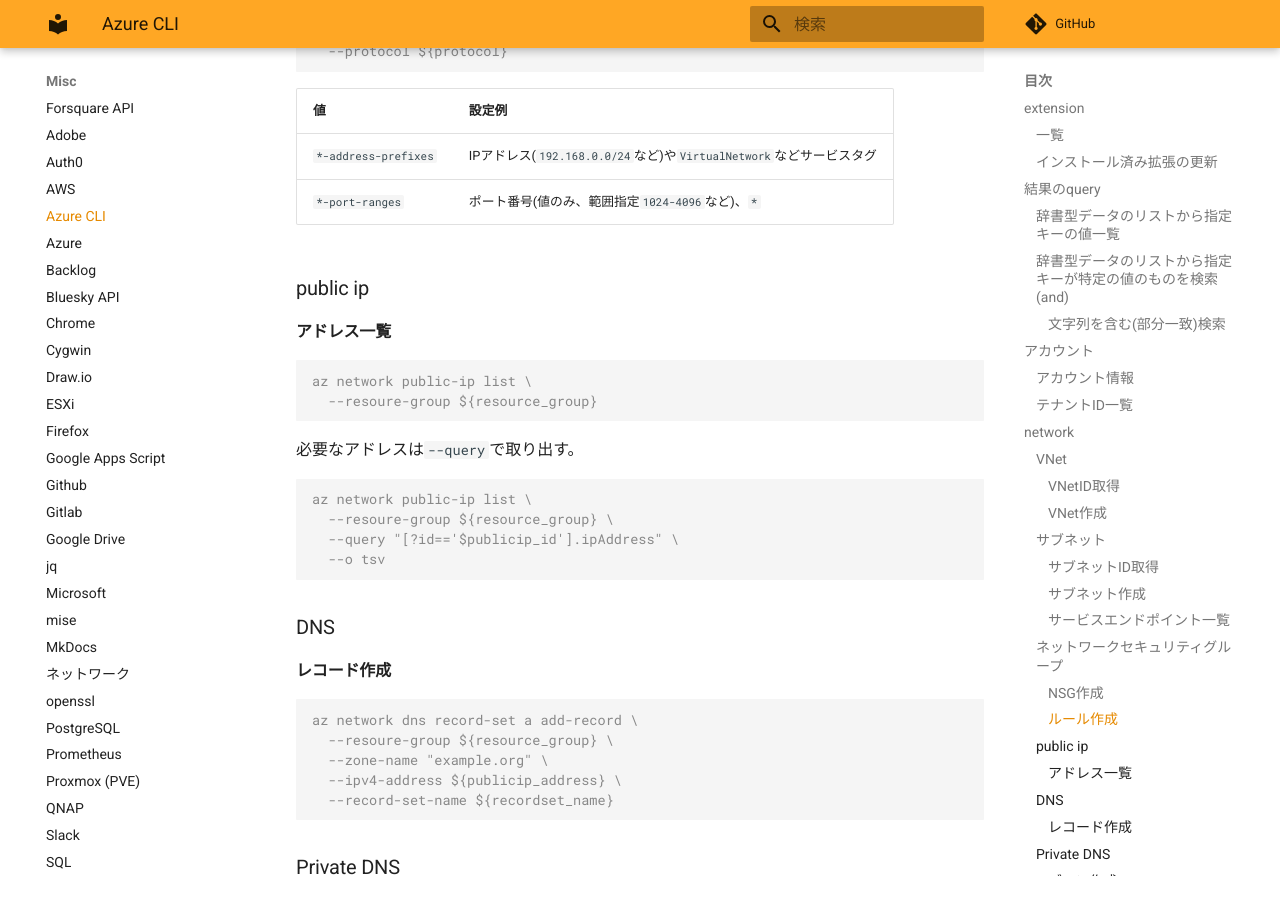
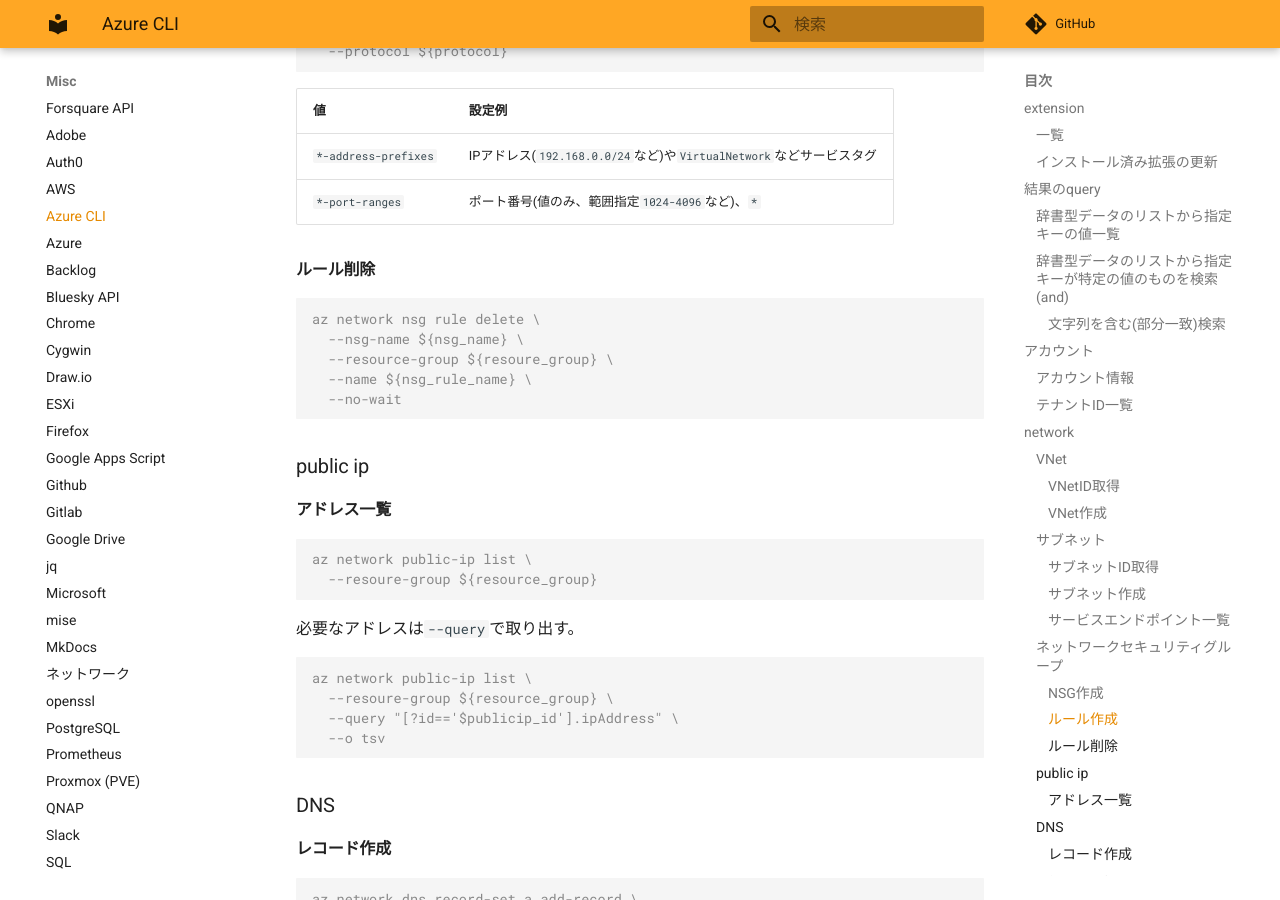
Before and after one commit to zaki-lknr/docs, an MkDocs documentation site: the page built from docs/Misc/az.md, in a window 1280 px wide and 900 px high, scrolled down 3413 px. Built offline with MkDocs 1.6.1 and Material for MkDocs 9.7.7, drawn with Linux system fonts in a browser that asks for light colours; comment, search, counter and statistics services are not loaded.

Commit message:
add: misc/az: NSGルール削除

````diff
--- a/docs/Misc/az.md
+++ b/docs/Misc/az.md
@@ -171,6 +171,16 @@ az network nsg rule create \
 | -------------------- | --------------------------------------------------- |
 | `*-address-prefixes` | IPアドレス(`192.168.0.0/24`など)や`VirtualNetwork`などサービスタグ |
 | `*-port-ranges`      | ポート番号(値のみ、範囲指定`1024-4096`など)、`*`                    |
+
+#### ルール削除
+
+```console
+az network nsg rule delete \
+  --nsg-name ${nsg_name} \
+  --resource-group ${resoure_group} \
+  --name ${nsg_rule_name} \
+  --no-wait
+```
 
 ### public ip
 
````
